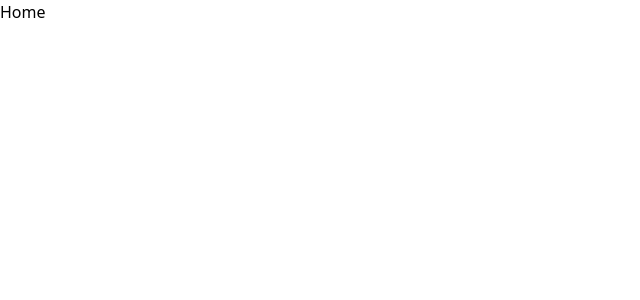
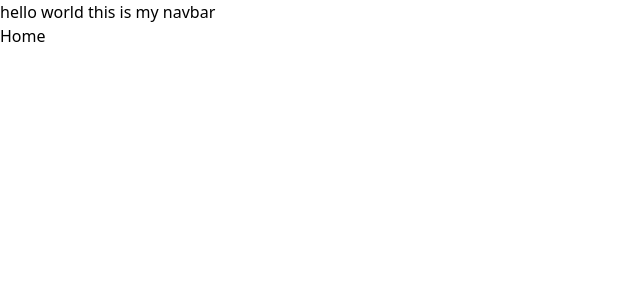
Before and after one commit to dadhichharshit22/ShoppingCart, a React (Create React App) app: page / in a window 1280 px wide. Shown: the top 300 px of the page, without its empty margins (0-640 px from the left). Built offline with nearby package versions, Linux system fonts and the light colour scheme.

Commit message:
Co-authored-by: Utkarsh Sharma <Utkarshalways@users.noreply.github.com>

```diff
--- a/src/components/Navbar.jsx
+++ b/src/components/Navbar.jsx
@@ -3,7 +3,7 @@ import React from 'react'
 const Navbar = () => {
   return (
     <div>
-
+      hello world this is my navbar
     </div>
   )
 }
--- a/src/index.js
+++ b/src/index.js
@@ -10,7 +10,7 @@ import { BrowserRouter } from 'react-router-dom';
 const root = ReactDOM.createRoot(document.getElementById('root'));
 root.render(
   <BrowserRouter>
-   <Provider store={store}>
+   <Provider store={store} >
     <App/>
    </Provider>
   </BrowserRouter>
```
